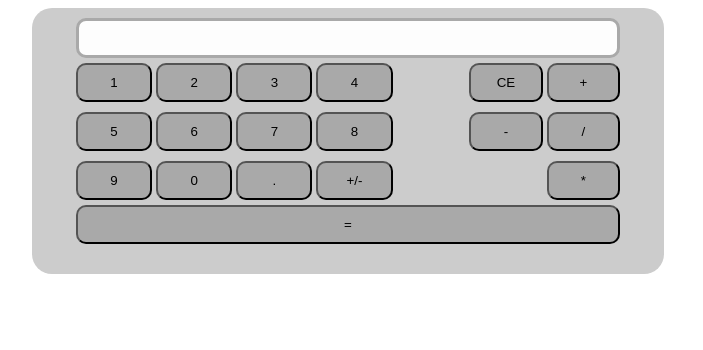
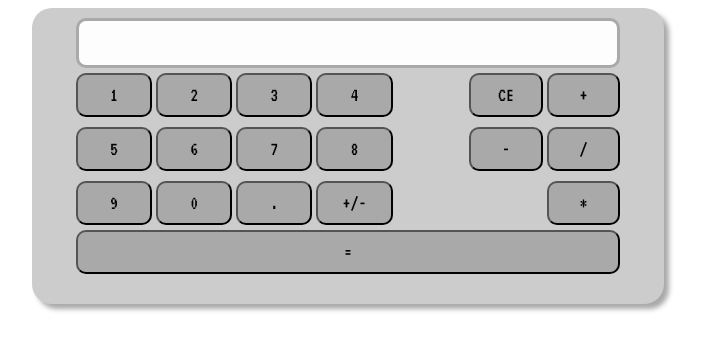
Before and after one commit to beck410/calculator, a website: page index.html in a window 1280 px wide. Shown: the whole page, without its empty margins (292-995 px from the left). Drawn offline with Linux system fonts and the light colour scheme.

Commit message:
updated buttons

```diff
--- a/css/main.css
+++ b/css/main.css
@@ -4,10 +4,10 @@
 
 .display{
   font-family:VT323;
-  font-size:1.25em;
+  font-size:1.5em;
   line-height:1;
   width:87.5%;
-  height:40px;
+  height:50px;
   background:#fdfdfd;
   display:block;
   margin: 0 auto;
@@ -22,6 +22,7 @@
   background: #ccc;
   text-align: center;
   border-radius: 20px;
+  box-shadow:darkgrey 5px 5px 5px;
 }
 
 .calc-buttons {
@@ -35,6 +36,8 @@
 }
 
 .button {
+  font-family:VT323;
+  font-size:1.25em;
   padding: 10px 10px;
   border-radius: 10px;
   background: darkgrey;
```
